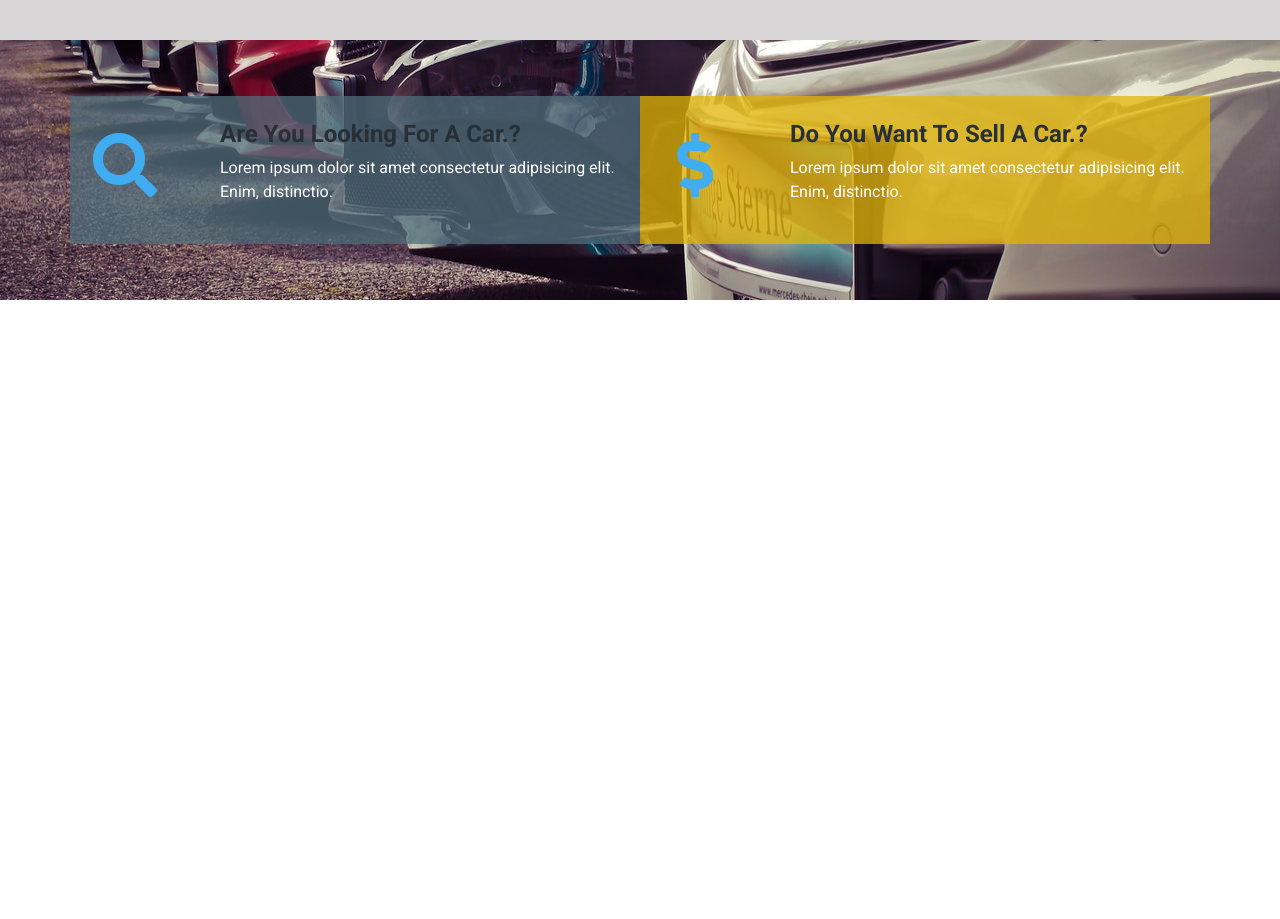
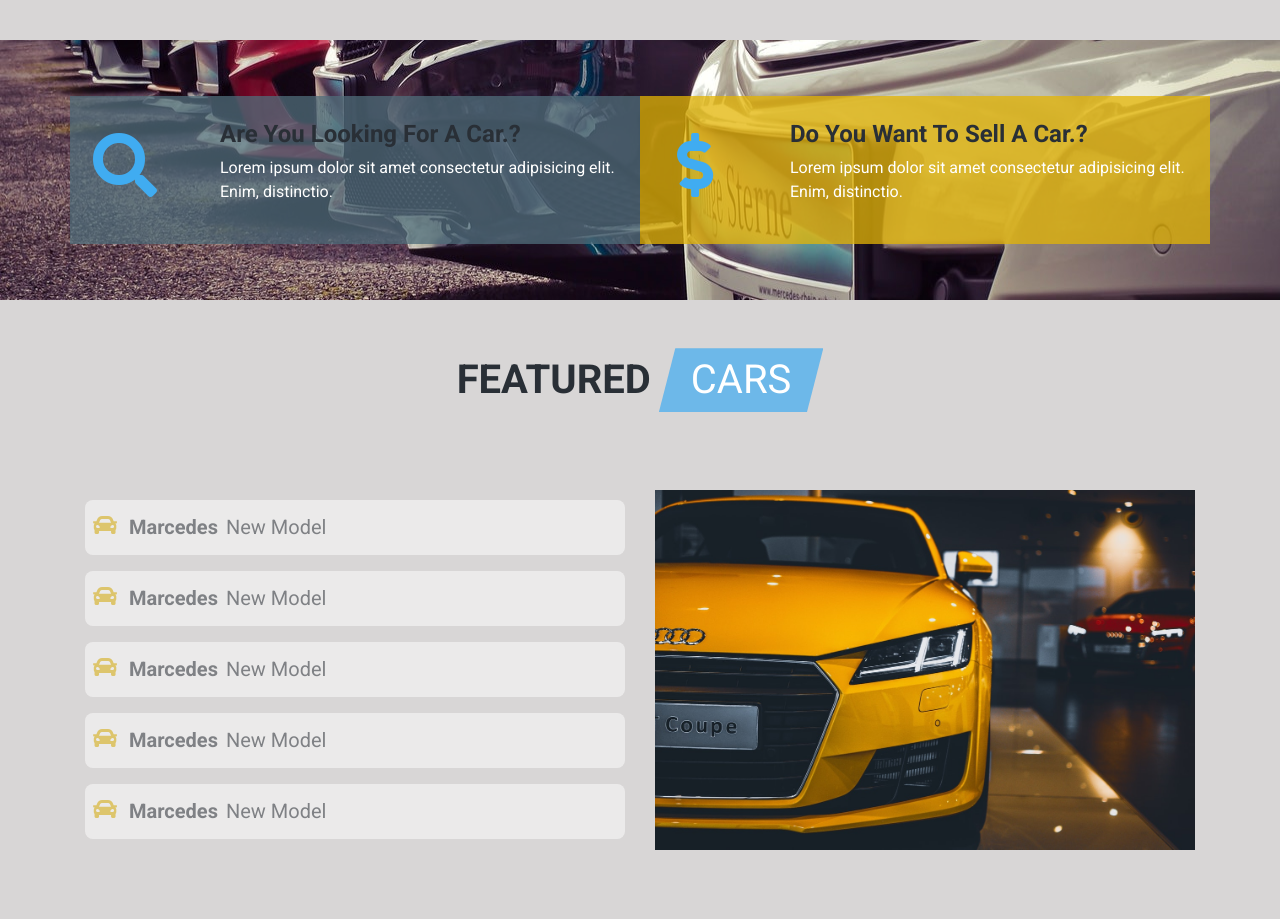
Before and after one commit to nezam0003/Resposive-car-website, a plain HTML site: page index.html in a window 1280 px wide. Shown: the part 2417-3336 px from the top of the page. Before the commit the page ends 2717 px from the top, so only its background shows below. Drawn offline with nearby package versions, Linux system fonts and the light colour scheme.

Commit message:
Featured section done

```diff
--- a/index.html
+++ b/index.html
@@ -405,6 +405,81 @@
     </section>
     <!-- Question section end -->
 
+    <!-- Featured seciton start -->
+    <section class="featured py-5" id="featured">
+        <div class="container">
+            <!-- section title start -->
+            <div class="row mb-5">
+                <div class="col d-flex flex-wrap text-uppercase justify-content-center">
+                    <h1 class="font-weight-bold align-self-center mx-1">
+                        featured
+                    </h1>
+                    <h1 class="section-title-special mx-1">Cars</h1>
+                </div>
+            </div>
+            <!-- section title End -->
+            <div class="row">
+                <!-- featured info -->
+                <div class="col-10 mx-auto col-lg-6 featured-info my-3">
+                    <!-- single item start -->
+                    <div class="featured-item p-2 my-3 d-flex flex-wrap text-capitalize align-items-baseline">
+                        <span class="featured-icon mr-2">
+                            <i class="fas fa-car"></i>
+                        </span>
+                        <h5 class="font-weight-bold mx-1">marcedes</h5>
+                        <h5 class="mx-1">new model</h5>
+                    </div>
+                    <!-- single item end -->
+                    <!-- single item start -->
+                    <div class="featured-item p-2 my-3 d-flex flex-wrap text-capitalize align-items-baseline">
+                        <span class="featured-icon mr-2">
+                            <i class="fas fa-car"></i>
+                        </span>
+                        <h5 class="font-weight-bold mx-1">marcedes</h5>
+                        <h5 class="mx-1">new model</h5>
+                    </div>
+                    <!-- single item end -->
+                    <!-- single item start -->
+                    <div class="featured-item p-2 my-3 d-flex flex-wrap text-capitalize align-items-baseline">
+                        <span class="featured-icon mr-2">
+                            <i class="fas fa-car"></i>
+                        </span>
+                        <h5 class="font-weight-bold mx-1">marcedes</h5>
+                        <h5 class="mx-1">new model</h5>
+                    </div>
+                    <!-- single item end -->
+                    <!-- single item start -->
+                    <div class="featured-item p-2 my-3 d-flex flex-wrap text-capitalize align-items-baseline">
+                        <span class="featured-icon mr-2">
+                            <i class="fas fa-car"></i>
+                        </span>
+                        <h5 class="font-weight-bold mx-1">marcedes</h5>
+                        <h5 class="mx-1">new model</h5>
+                    </div>
+                    <!-- single item end -->
+                    <!-- single item start -->
+                    <div class="featured-item p-2 my-3 d-flex flex-wrap text-capitalize align-items-baseline">
+                        <span class="featured-icon mr-2">
+                            <i class="fas fa-car"></i>
+                        </span>
+                        <h5 class="font-weight-bold mx-1">marcedes</h5>
+                        <h5 class="mx-1">new model</h5>
+                    </div>
+                    <!-- single item end -->
+                </div>
+                <!-- featured image -->
+                <div class="col-10 mx-auto col-lg-6 featured-img align-self-center  my-3">
+                    <div class="img-container">
+                        <img src="images/featured-img.jpg" alt="featured image" class="img-fluid featured-photo">
+                        <a href="#" class="featured-link">
+                            <i class="fas fa-search"></i>
+                        </a>
+                    </div>
+                </div>
+            </div>
+        </div>
+    </section>
+    <!-- Featured seciton end -->
 
 
     <!-- Main.js -->
--- a/style.css
+++ b/style.css
@@ -203,6 +203,71 @@ body {
 }
 
 
+/* featured section styling */
+
+.featured {
+    background: var(--mainGray);
+}
+
+.featured-item {
+    background: var(--mainWhite);
+    border-radius: 0.5rem;
+    opacity: 0.5;
+    transition: all 1s ease-in-out;
+    cursor: pointer;
+}
+
+.featured-item:hover {
+    opacity: 1;
+    transform: scale(1.05);
+}
+
+.featured-icon {
+    font-size: 1.5rem;
+    color: var(--mainYellow);
+    cursor: pointer;
+    transition: all 0.5s ease-in-out;
+}
+
+.featured-icon:hover {
+    color: var(--mainBlue);
+}
+
+.img-container {
+    background: var(--mainBlue);
+    position: relative;
+    overflow: hidden;
+}
+
+.featured-photo {
+    transition: all 1s ease-in-out;
+}
+
+.img-container:hover .featured-photo {
+    transform: scale(1.3);
+    opacity: 0.5;
+}
+
+.featured-link {
+    font-size: 3rem;
+    position: absolute;
+    top: 50%;
+    left: 50%;
+    transform: translate(-50%, -50%);
+    color: var(--mainBlack);
+    opacity: 0;
+    transition: all 1s ease-in-out;
+}
+
+.featured-link:hover {
+    color: var(--mainWhite);
+}
+
+.img-container:hover .featured-link {
+    opacity: 1;
+}
+
+
 /* Media Query */
 
 @media screen and (min-width: 768px) {
```
Also changed, not shown: images/featured-img.jpg (added).
